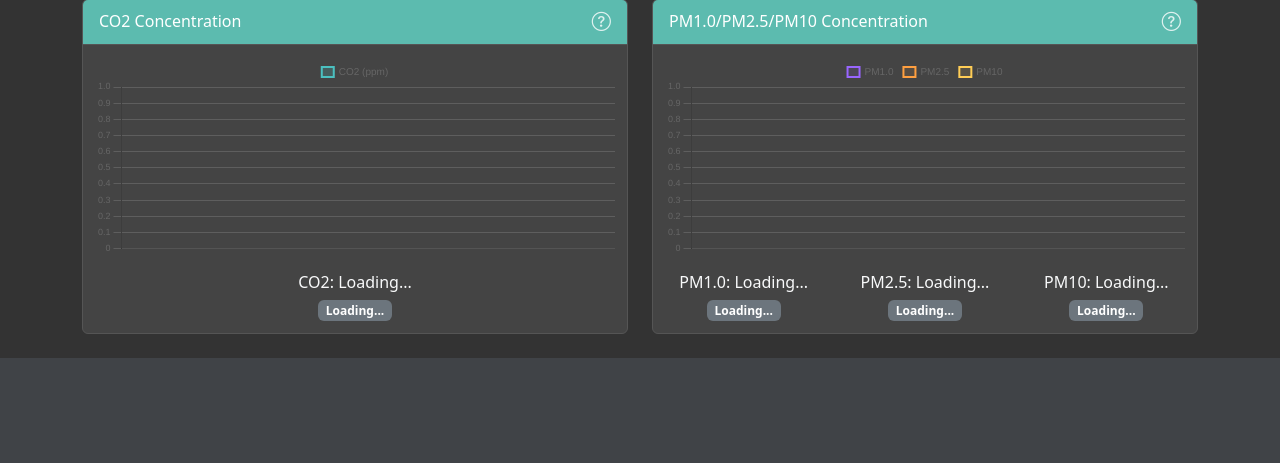
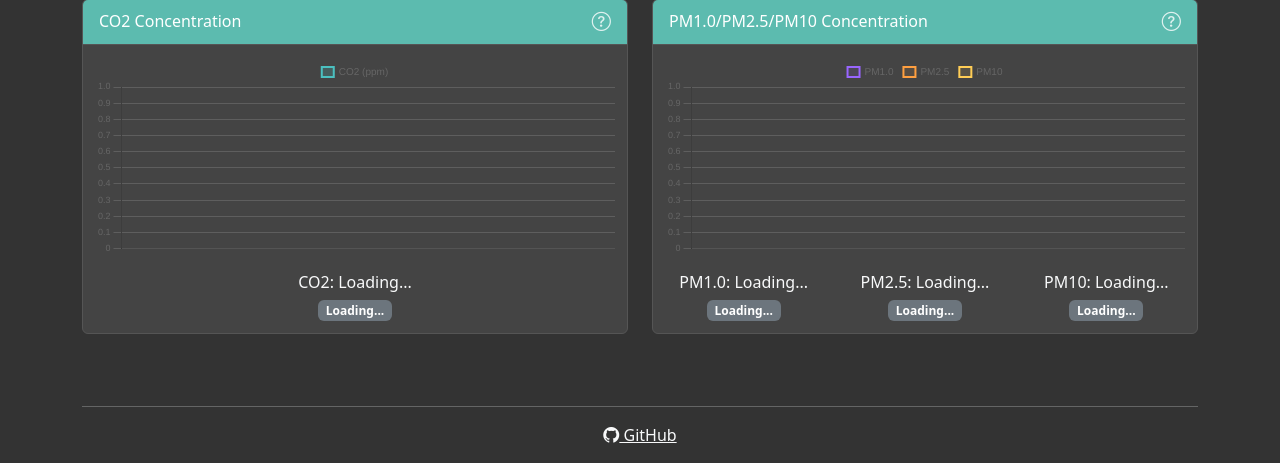
Before and after one commit to panhyer36/sensor_monitor, a Django app: page /en/ in a window 1280 px wide. Shown: the part 565-1028 px from the top of the page. Before the commit the page ends 923 px from the top, so only its background shows below. Run offline with Django 5.2, Linux system fonts and the light colour scheme; the visitor is signed in with stand-in values (Sample User, id 1); data that the repository does not hold is empty.

Commit message:
small footer

```diff
--- a/templates/base.html
+++ b/templates/base.html
@@ -246,6 +246,15 @@
         {% block content %}{% endblock %}
     </div>
 
+    <footer class="container text-center mt-5 mb-3">
+        <hr>
+        <p class="text-muted">
+            <a href="https://github.com/panhyer36/sensor_monitor" target="_blank" rel="noopener noreferrer" class="link-light" title="{% trans 'View source on GitHub' %}">
+                <i class="bi bi-github"></i> GitHub
+            </a>
+        </p>
+    </footer>
+
     <script src="https://cdn.jsdelivr.net/npm/bootstrap@5.3.0-alpha1/dist/js/bootstrap.bundle.min.js"></script>
     <script src="https://cdn.jsdelivr.net/npm/chart.js"></script>
     {% block extra_js %}{% endblock %}
```
